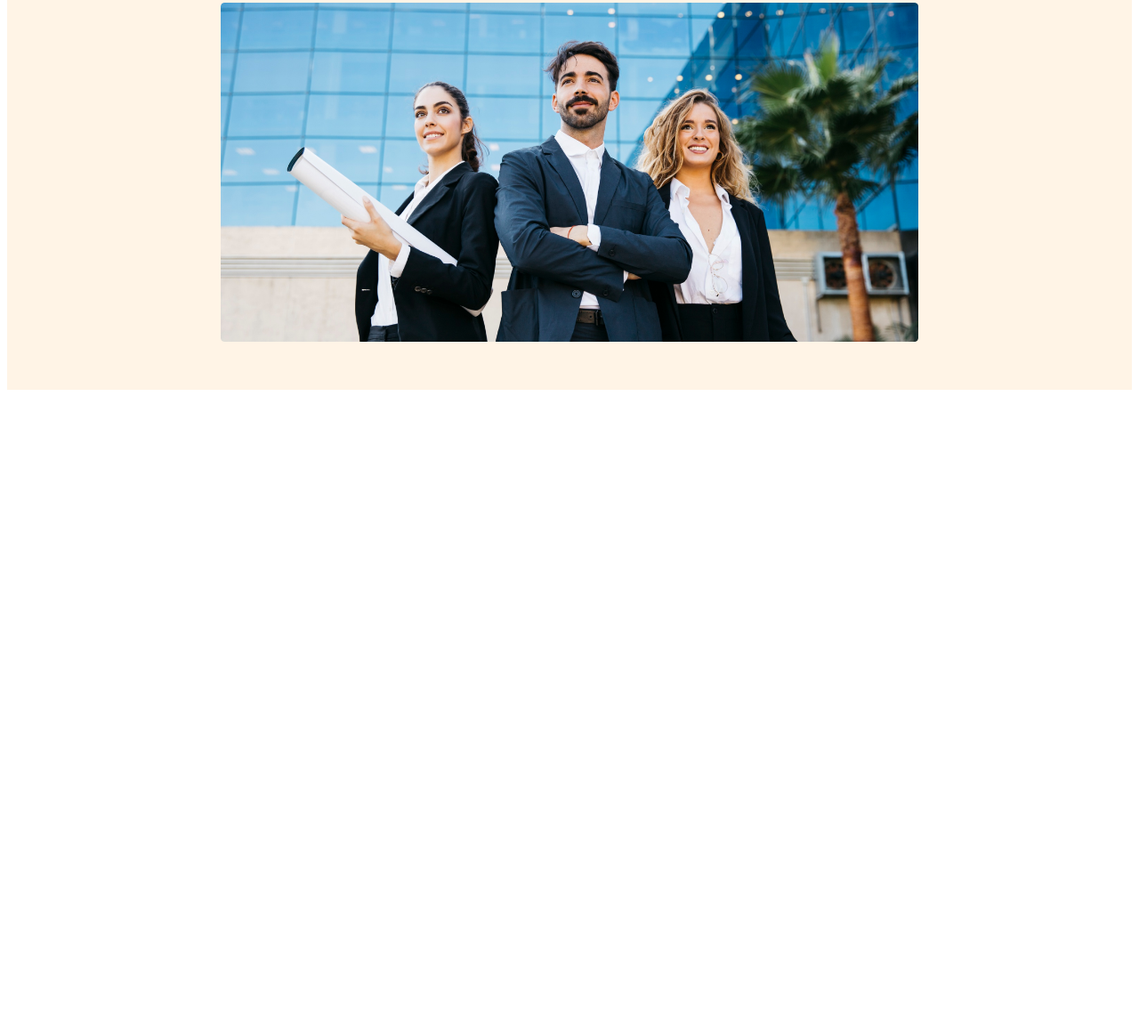
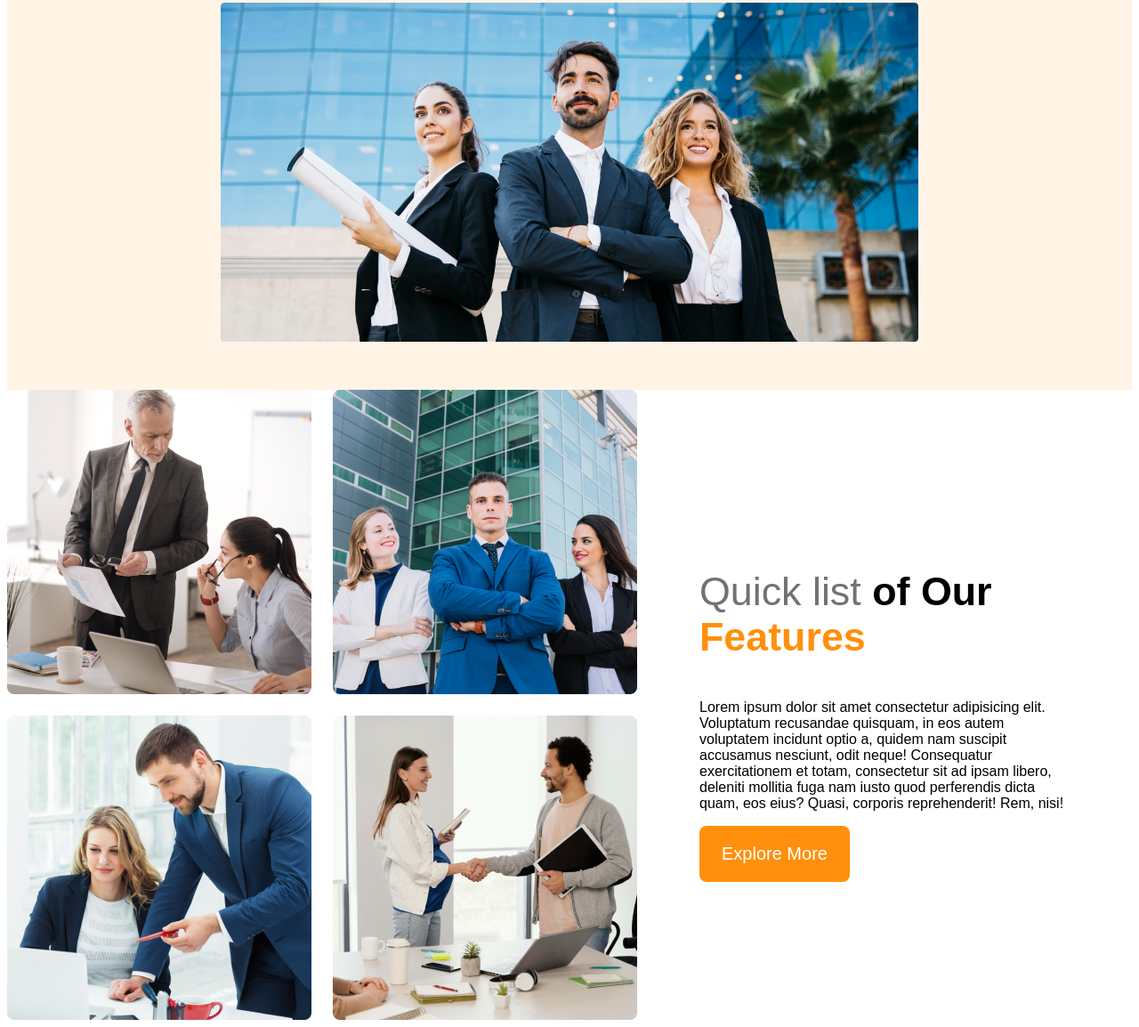
Before and after one commit to EngrMunir/G3Arch_Responaive, a plain HTML site: page index.html in a window 1280 px wide. Shown: the part 600-1754 px from the top of the page at 89% size. Before the commit the page ends 1046 px from the top, so only its background shows below. Drawn offline with Linux system fonts and the light colour scheme.

Commit message:
feature added

```diff
--- a/index.html
+++ b/index.html
@@ -27,7 +27,20 @@
         </div>
     </header>
     <main>
-
+        <!-- features section -->
+         <section class="teams-container">
+            <div class="teams-img-container">
+                <img src="/images/team1.png" alt="">
+                <img src="/images/team2.png" alt="">
+                <img src="/images/team3.png" alt="">
+                <img src="/images/team4.png" alt="">
+            </div>
+            <div class="teams-content">
+                <h3 class="teams-title"><span class="quick-list">Quick list</span> <span>of Our </span> <span class="text-features">Features</span> </h3>
+                <p>Lorem ipsum dolor sit amet consectetur adipisicing elit. Voluptatum recusandae quisquam, in eos autem voluptatem incidunt optio a, quidem nam suscipit accusamus nesciunt, odit neque! Consequatur exercitationem et totam, consectetur sit ad ipsam libero, deleniti mollitia fuga nam iusto quod perferendis dicta quam, eos eius? Quasi, corporis reprehenderit! Rem, nisi!</p>
+                <button class="btn-primary">Explore More</button>
+            </div>
+         </section>
     </main>
     <footer>
 
--- a/styles/styles.css
+++ b/styles/styles.css
@@ -79,3 +79,34 @@ nav li a{
         flex-direction: column;
     }
 }
+
+/* main styles */
+main{
+    max-width: 1440px;
+    margin:0 auto;
+}
+
+.teams-container{
+    display: flex;
+    align-items: center;
+}
+.teams-img-container{
+    display: grid;
+    grid-template-columns: repeat(2,1fr);
+    gap: 24px;
+}
+.teams-content{
+    padding-left: 70px;
+    padding-right: 70px;
+}
+.teams-title{
+    font-size:2.8rem;
+}
+.teams-title .quick-list{
+    color: #727272;
+    font-weight: 500;
+}
+.teams-title .text-features{
+    color: #FF900E;
+    font-weight: 700;
+}
```
